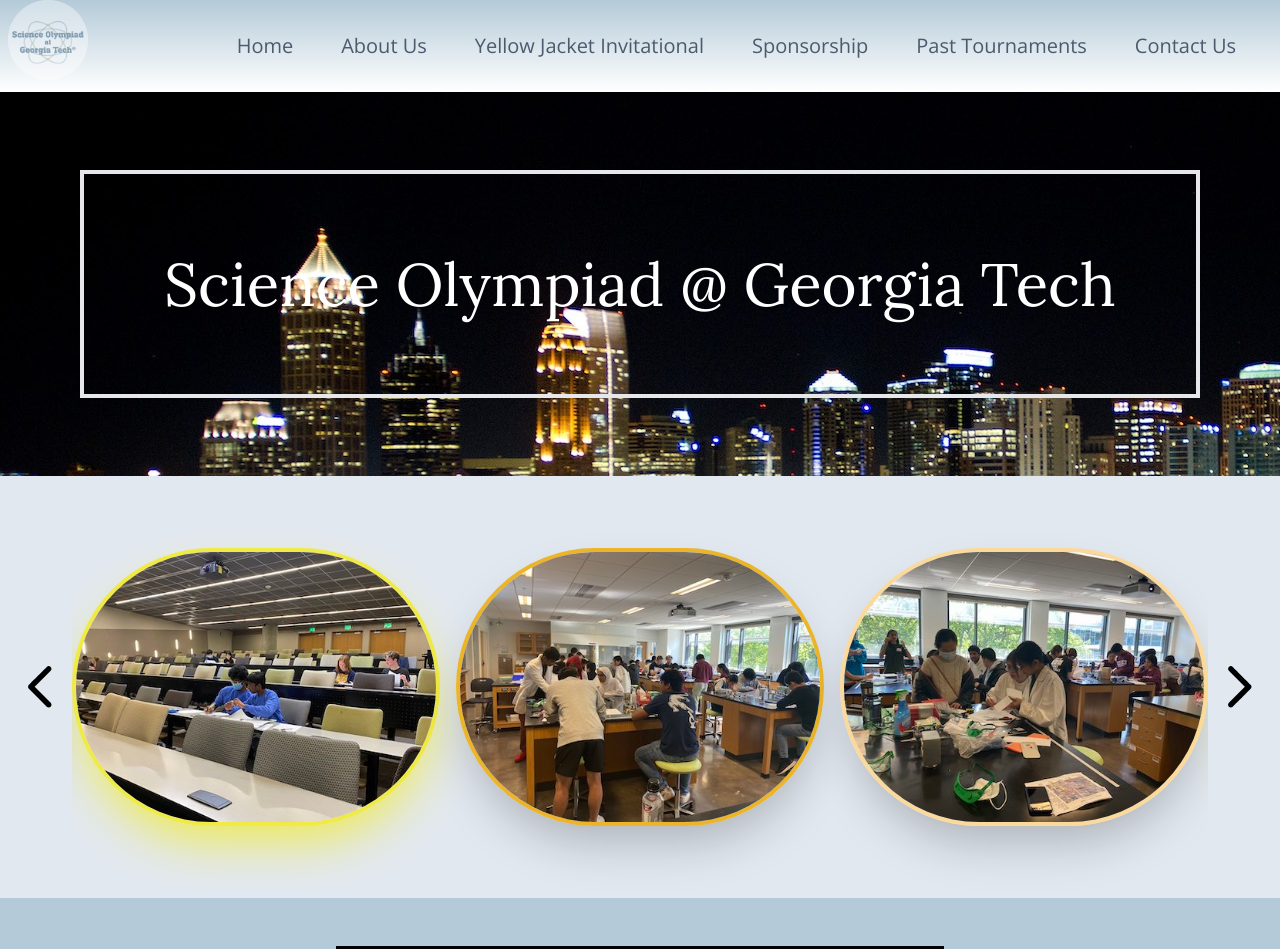
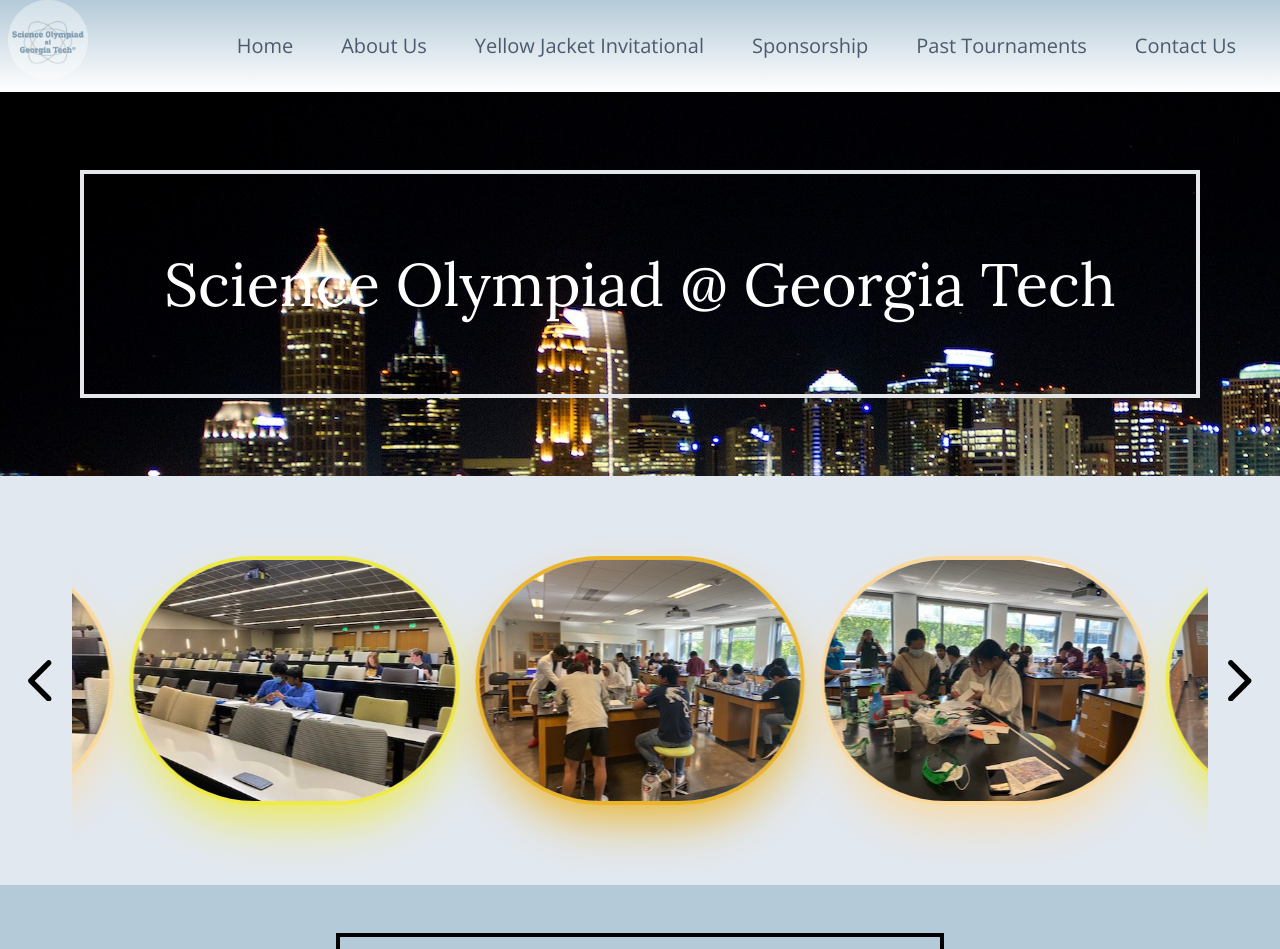
Before and after one commit to scioly-gatech/website, a Next.js app: page / in a window 1280 px wide. Shown: the top 949 px of the page. Built offline with nearby package versions, Linux system fonts and the light colour scheme.

Commit message:
Finishing touches

```diff
--- a/src/app/components/Carousel.tsx
+++ b/src/app/components/Carousel.tsx
@@ -14,20 +14,68 @@ type EmblaCarouselProps = {
   numOfShownElements: number;
   children: ReactNode;
   maxElementWidth: number;
+  onSlidesInViewChange?: (
+    inViewNodes: Element[],
+    notInViewNodes: Element[]
+  ) => void;
+  viewportPadding?: string;
   options?: EmblaOptionsType;
 };
 
 const SPACING = "1rem";
 
 const EmblaCarousel: React.FC<EmblaCarouselProps> = (props) => {
-  const { maxElementWidth, options, numOfShownElements, children } = props;
-  const [emblaRef, emblaApi] = useEmblaCarousel({...options, startIndex: 1}, [Autoplay()]);
+  const {
+    maxElementWidth,
+    options,
+    numOfShownElements,
+    onSlidesInViewChange,
+    viewportPadding,
+    children,
+  } = props;
+  const [emblaRef, emblaApi] = useEmblaCarousel(
+    { ...options, startIndex: 1, inViewThreshold: 0.5 },
+    [Autoplay()]
+  );
+
+  const callOnSlidesInViewChange = useCallback(() => {
+    if (!emblaApi || !onSlidesInViewChange) {
+      return;
+    }
+
+    const inViewIndices = emblaApi.slidesInView();
+    const notInViewIndices = emblaApi.slidesNotInView();
+
+    const inViewChildren = emblaApi
+      .slideNodes()
+      .filter((_, index) => inViewIndices.includes(index))
+      .map((parentNode) => parentNode.children[0]);
+    const notInViewChildren = emblaApi
+      .slideNodes()
+      .filter((_, index) => notInViewIndices.includes(index))
+      .map((parentNode) => parentNode.children[0]);
+    onSlidesInViewChange(inViewChildren, notInViewChildren);
+  }, [emblaApi, onSlidesInViewChange]);
+
+  // Call to handle slide initialization
+  callOnSlidesInViewChange();
+
+  const removeOnSlidesInViewChangeListeners = useCallback(() => {
+    if (!emblaApi || !onSlidesInViewChange) {
+      return;
+    }
+    emblaApi.off("slidesInView", callOnSlidesInViewChange);
+  }, [emblaApi, onSlidesInViewChange])
 
   useEffect(() => {
-    if (emblaApi) {
-      //emblaApi.scrollTo(1, false);
+    if (emblaApi && onSlidesInViewChange) {
+        emblaApi.on("slidesInView", callOnSlidesInViewChange);
     }
-  }, [emblaApi])
+
+    return () => {
+      removeOnSlidesInViewChangeListeners();
+    }
+  }, [emblaApi]);
 
   const onButtonClick = useCallback((emblaApi: EmblaCarouselType) => {
     const { autoplay } = emblaApi.plugins();
@@ -44,12 +92,14 @@ const EmblaCarousel: React.FC<EmblaCarouselProps> = (props) => {
   return (
     <div className="embla">
       <PrevButton onClick={onPrevButtonClick} disabled={prevBtnDisabled} />
-      <div className="embla__viewport" ref={emblaRef}>
+      <div
+        className="embla__viewport"
+        ref={emblaRef}
+        style={{ padding: viewportPadding }}
+      >
         <div
           className="embla__container"
           style={{
-            // Negative margins is used here to offset the paddingLeft of the right element
-            marginLeft: `calc(${SPACING} * -1)`,
             maxWidth: `calc(${
               maxElementWidth * numOfShownElements
             }px + ${numOfShownElements} * ${SPACING})`,
@@ -61,7 +111,7 @@ const EmblaCarousel: React.FC<EmblaCarouselProps> = (props) => {
               <div
                 className="embla__slide"
                 style={{
-                  paddingLeft: SPACING,
+                  padding: `calc(${SPACING} / 2)`,
                   // This CSS rule sets the flex-basis such that `numOfShownElement` amount of items are shown
                   flex: `0 0 ${(1 / numOfShownElements) * 100}%`,
                 }}
--- a/src/app/embla.css
+++ b/src/app/embla.css
@@ -1,5 +1,4 @@
 .embla {
-  --slide-spacing: 1rem;
   padding: 0.5rem;
   display: flex;
   flex-direction: row;
@@ -13,11 +12,9 @@
 .embla__container {
   backface-visibility: hidden;
   display: flex;
-  margin-left: calc(var(--slide-spacing) * -1);
 }
 .embla__slide {
   min-width: 0;
-  padding-left: var(--slide-spacing);
   position: relative;
 }
 .embla__slide__img {
@@ -45,6 +42,7 @@
 }
 .embla__button {
   z-index: 1;
+  background-color: transparent;
   color: var(--background-site);
   display: flex;
   align-items: center;
--- a/src/app/page.tsx
+++ b/src/app/page.tsx
@@ -60,7 +60,18 @@ export default function Home() {
     <div id="carouselSmall" className="flex lg:hidden flex-row justify-center">
         <EmblaCarousel numOfShownElements={1}
                       maxElementWidth={467}
-                      options={{ dragFree: true, loop: true, watchDrag: null }}>
+                      options={{ dragFree: true, loop: true, watchDrag: null }}
+                      onSlidesInViewChange={(inViewChildren, notInViewChildren) => {
+                        inViewChildren.forEach(child => {
+                          child.classList.add("shadow-2xl");
+                          child.classList.remove("opacity-0");
+                        });
+                        notInViewChildren.forEach(child => {
+                          child.classList.remove("shadow-2xl");
+                          child.classList.add("opacity-0");
+                        });
+                      }}
+                      viewportPadding={"0 50px"}>
               {allPictures.map((imagePath, index) => {
                 // For passing type check
                 const mod = index % 3;
@@ -69,7 +80,7 @@ export default function Home() {
                 }
 
                 return <Image
-                  className={`block border-4 border-${indexToColor[mod]} shadow-2xl shadow-${indexToColor[mod]} rounded-full my-16`}
+                  className={`block border-4 border-${indexToColor[mod]} shadow-2xl shadow-${indexToColor[mod]} rounded-full my-16 transition-opacity opacity-0 duration-300`}
                   style={{objectFit: "cover"}}
                   src={imagePath}
                   alt="Slideshow Picture"
@@ -85,7 +96,16 @@ export default function Home() {
       <div id="carouselLarge" className="hidden lg:flex flex-row justify-center">
         <EmblaCarousel numOfShownElements={3}
                       maxElementWidth={467}
-                      options={{ dragFree: true, loop: true, watchDrag: null }}>
+                      options={{ dragFree: true, loop: true, watchDrag: null }}
+                      onSlidesInViewChange={(inViewChildren, notInViewChildren) => {
+                        inViewChildren.forEach(child => {
+                          child.classList.remove("opacity-0");
+                        });
+                        notInViewChildren.forEach(child => {
+                          child.classList.add("opacity-0");
+                        });
+                      }}
+                      viewportPadding={"0 50px"}>
               {allPictures.map((imagePath, index) => {
                 // For passing type check
                 const mod = index % 3;
@@ -94,7 +114,7 @@ export default function Home() {
                 }
 
                 return <Image
-                  className={`block border-4 border-${indexToColor[mod]} shadow-2xl shadow-${indexToColor[mod]} rounded-full my-16`}
+                  className={`block border-4 border-${indexToColor[mod]} shadow-2xl shadow-${indexToColor[mod]} rounded-full my-16 transition-opacity opacity-0 duration-300`}
                   style={{objectFit: "cover"}}
                   src={imagePath}
                   alt="Slideshow Picture"
--- a/tailwind.config.js
+++ b/tailwind.config.js
@@ -74,6 +74,11 @@ module.exports = {
       }
     },
   },
+  safelist: [
+    {
+      pattern: /shadow-*/
+    }
+  ],
   plugins: [
   ],
 }
```
